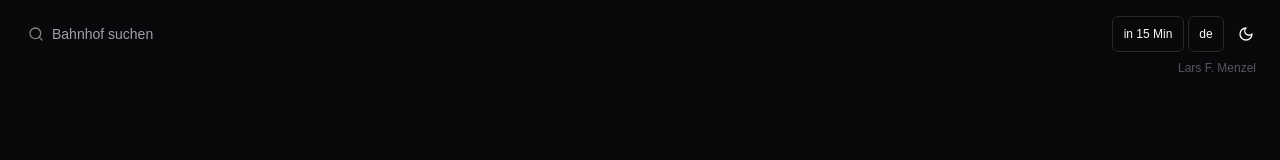
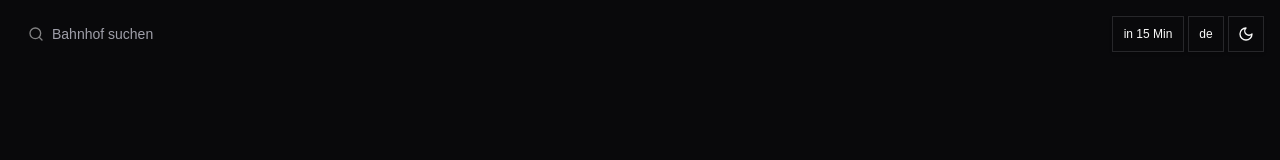
Before and after one commit to lfmenzel/bahn-display-board-coding-challenge, a React (Vite) app in the folder client/: page / in a window 1280 px wide. Shown: the top 160 px of the page. Built offline with nearby package versions, Linux system fonts and the light colour scheme.

Commit message:
Improve Layout

```diff
--- a/client/src/components/App/ThemeSwitcher.tsx
+++ b/client/src/components/App/ThemeSwitcher.tsx
@@ -23,7 +23,7 @@ export const ThemeSwitcher: FC<ThemeSwitcherProps> = ({
       variant="ghost"
       size="icon"
       className={cn(
-        "titlebar-button focus-visible:ring-0 bg-transparent hover:bg-transparent border-0 hover:brightness-150 hover:shadow-none hover:border-0 duration-500 ease-in-out transition-all",
+        "border border-input bg-background text-accent-foreground hover:bg-accent hover:text-accent-foreground shadow-md",
         className,
       )}
       onClick={() => {
--- a/client/src/components/Board/Board.tsx
+++ b/client/src/components/Board/Board.tsx
@@ -14,7 +14,7 @@ export const Board: FC<BoardProps> = ({ label, children }) => {
   return (
     <Block
       header={`stationPage.${label}`}
-      className="min-w-[300px] bg-muted-foreground/3 -mb-3"
+      className="min-w-[300px] bg-muted-foreground/5 border-1 border-accent -mb-3"
     >
       {children ? (
         children
--- a/client/src/components/Board/BoardSM.tsx
+++ b/client/src/components/Board/BoardSM.tsx
@@ -6,6 +6,7 @@ import { useAppSelector } from "@/redux";
 import { Connection, Meldung } from "@/api/connections.ts";
 import { BoardCard } from "@/components/BoardCard";
 import { formatDate } from "@/components/App/helper.ts";
+import { Footer } from "@/components/App";
 
 export const BoardSM: FC = () => {
   const { t } = useTranslation();
@@ -16,13 +17,13 @@ export const BoardSM: FC = () => {
 
   return (
     selectedStation && (
-      <div className="overflow-y-auto overflow-x-hidden min-h-screen max-h-screen">
+      <div className="overflow-y-auto overflow-x-hidden min-h-screen max-h-screen pb-14">
         {selectedStation && (
-          <div className="text-foreground text-2xl my-4">
+          <div className="text-foreground text-3xl mt-4 mb-0 p-2 bg-muted-foreground/5 border-1 border-accent">
             {selectedStation.name}
           </div>
         )}
-        <div className="grid grid-flow-row gap-2 grid-cols-1 sm:grid-cols-2 w-full mt-4">
+        <div className="grid grid-flow-row gap-4 grid-cols-1 sm:grid-cols-2 w-full mt-4">
           <Board
             label="departures"
             children={
@@ -87,6 +88,7 @@ export const BoardSM: FC = () => {
             }
           />
         </div>
+        <Footer />
       </div>
     )
   );
--- a/client/src/components/Container/Block.tsx
+++ b/client/src/components/Container/Block.tsx
@@ -14,7 +14,7 @@ export const Block: FC<BlockProps> = ({ children, key, header, className }) => {
   return (
     <div
       className={cn(
-        "border-1 border-accent p-4 bg-card h-full rounded-lg text-foreground break-inside-avoid",
+        "p-4 bg-card h-full rounded-lg text-foreground break-inside-avoid",
         className,
       )}
       key={key}
--- a/client/src/css/colors.css
+++ b/client/src/css/colors.css
@@ -45,7 +45,7 @@
   --font-sans: Geist, sans-serif;
   --font-serif: Georgia, serif;
   --font-mono: Geist Mono, monospace;
-  --radius: 0.5rem;
+  --radius: 0.125rem;
   --shadow-2xs: 0px 1px 2px 0px hsl(0 0% 0% / 0.09);
   --shadow-xs: 0px 1px 2px 0px hsl(0 0% 0% / 0.09);
   --shadow-sm: 0px 1px 2px 0px hsl(0 0% 0% / 0.18), 0px 1px 2px -1px hsl(0 0% 0% / 0.18);
@@ -99,12 +99,12 @@
   --font-sans: Geist, sans-serif;
   --font-serif: Georgia, serif;
   --font-mono: Geist Mono, monospace;
-  --radius: 0.5rem;
-  --shadow-2xs: 0px 1px 2px 0px hsl(0 0% 0% / 0.09);
-  --shadow-xs: 0px 1px 2px 0px hsl(0 0% 0% / 0.09);
+  --radius: 0.125rem;
+  --shadow-2xs: 0px 1px 2px 0px hsl(0 0% 0% / 0.04);
+  --shadow-xs: 0px 1px 2px 0px hsl(0 0% 0% / 0.08);
   --shadow-sm: 0px 1px 2px 0px hsl(0 0% 0% / 0.18), 0px 1px 2px -1px hsl(0 0% 0% / 0.18);
   --shadow: 0px 1px 2px 0px hsl(0 0% 0% / 0.18), 0px 1px 2px -1px hsl(0 0% 0% / 0.18);
-  --shadow-md: 0px 1px 2px 0px hsl(0 0% 0% / 0.18), 0px 2px 4px -1px hsl(0 0% 0% / 0.18);
+  --shadow-md: 0px 1px 2px 0px hsl(0 0% 0% / 0.10), 0px 2px 4px -1px hsl(0 0% 0% / 0.18);
   --shadow-lg: 0px 1px 2px 0px hsl(0 0% 0% / 0.18), 0px 4px 6px -1px hsl(0 0% 0% / 0.18);
   --shadow-xl: 0px 1px 2px 0px hsl(0 0% 0% / 0.18), 0px 8px 10px -1px hsl(0 0% 0% / 0.18);
   --shadow-2xl: 0px 1px 2px 0px hsl(0 0% 0% / 0.45);
--- a/client/src/pages/StationPage.tsx
+++ b/client/src/pages/StationPage.tsx
@@ -14,7 +14,6 @@ export const StationPage = () => {
     <div className="min-h-screen max-h-screen w-full h-full">
       <SearchBar />
       <BoardSM />
-      <Footer />
     </div>
   );
 };
```
